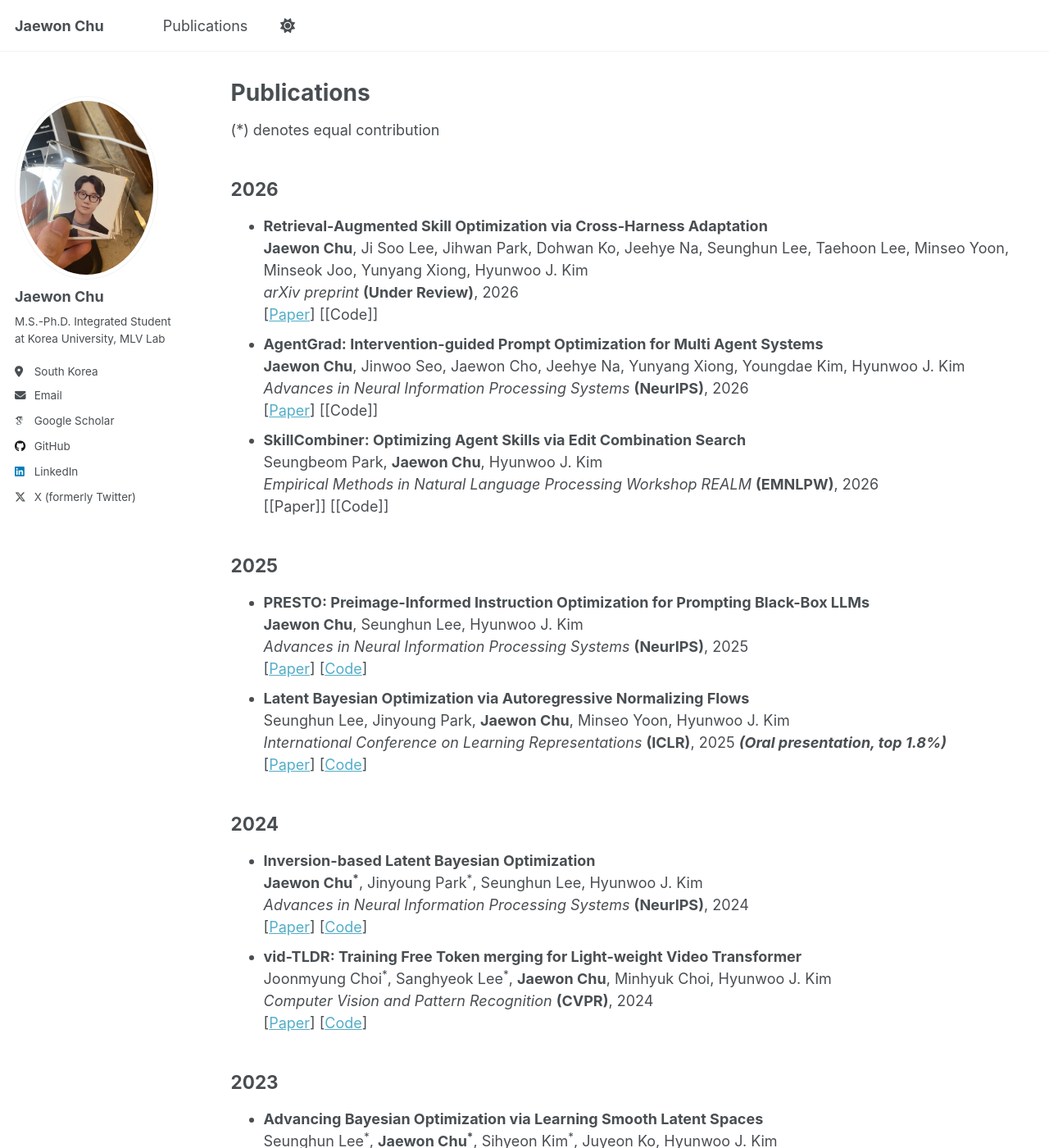
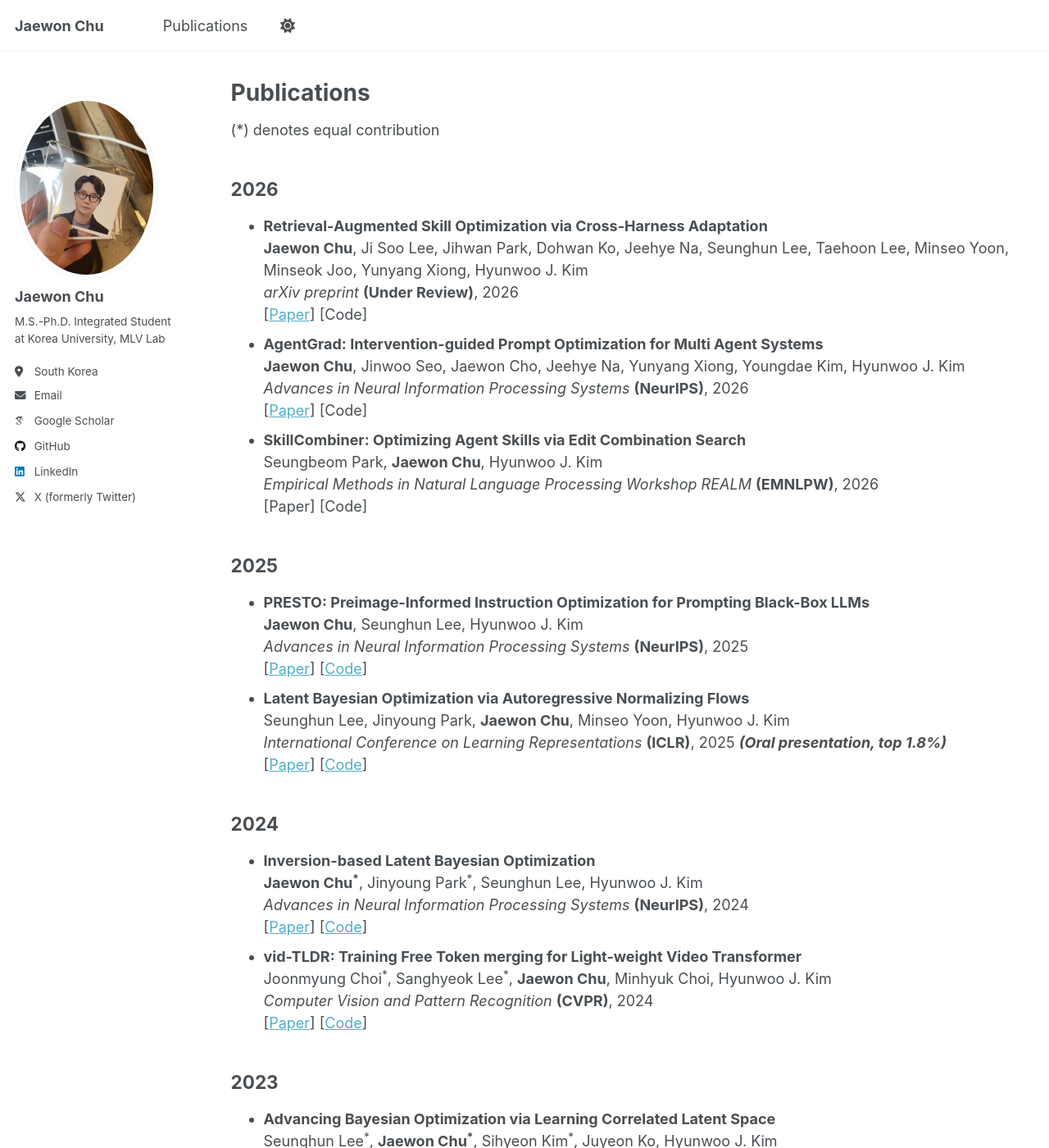
Before and after one commit to jaewonchu/jaewonchu.github.io, a Jekyll site: the page built from _pages/publications.md, in a window 1280 px wide and 1400 px high. Shown: the whole window at 82% size. Built offline with Jekyll 4.4.1, drawn with Linux system fonts in a browser that asks for light colours; some web fonts are replaced; a script that is not in the unit is left out.

Commit message:
Commit message

```diff
--- a/_pages/publications.md
+++ b/_pages/publications.md
@@ -10,15 +10,15 @@ author_profile: true
 - <strong>Retrieval-Augmented Skill Optimization via Cross-Harness Adaptation</strong><br>
   <strong>Jaewon Chu</strong>,  Ji Soo Lee, Jihwan Park, Dohwan Ko, Jeehye Na, Seunghun Lee, Taehoon Lee, Minseo Yoon, Minseok Joo, Yunyang Xiong, Hyunwoo J. Kim<br>
   _arXiv preprint_ <strong>(Under Review)</strong>, 2026<br>
-  [[Paper](https://arxiv.org/pdf/2609.38024)] [[Code]]<br>
+  [[Paper](https://arxiv.org/pdf/2609.38024)] [Code]<br>
 - <strong>AgentGrad: Intervention-guided Prompt Optimization for Multi Agent Systems</strong><br>
   <strong>Jaewon Chu</strong>, Jinwoo Seo, Jaewon Cho, Jeehye Na, Yunyang Xiong, Youngdae Kim, Hyunwoo J. Kim<br>
   _Advances in Neural Information Processing Systems_ <strong>(NeurIPS)</strong>, 2026<br>
-  [[Paper](https://arxiv.org/pdf/2609.08572)] [[Code]]<br>
+  [[Paper](https://arxiv.org/pdf/2609.08572)] [Code]<br>
 - <strong>SkillCombiner: Optimizing Agent Skills via Edit Combination Search</strong><br>
   Seungbeom Park, <strong>Jaewon Chu</strong>, Hyunwoo J. Kim<br>
   _Empirical Methods in Natural Language Processing Workshop REALM_ <strong>(EMNLPW)</strong>, 2026<br>
-  [[Paper]] [[Code]]<br>
+  [Paper] [Code]<br>
 
 ## 2025
 - <strong>PRESTO: Preimage-Informed Instruction Optimization for Prompting Black-Box LLMs</strong><br>
@@ -41,7 +41,7 @@ author_profile: true
   [[Paper](https://arxiv.org/pdf/2403.13347)] [[Code](https://github.com/mlvlab/vid-TLDR)]<br>
 
 ## 2023
-- <strong>Advancing Bayesian Optimization via Learning Smooth Latent Spaces</strong><br>
+- <strong>Advancing Bayesian Optimization via Learning Correlated Latent Space</strong><br>
   Seunghun Lee<sup>*</sup>, <strong>Jaewon Chu<sup>*</sup></strong>, Sihyeon Kim<sup>*</sup>, Juyeon Ko, Hyunwoo J. Kim<br>
   _Advances in Neural Information Processing Systems_ <strong>(NeurIPS)</strong>, 2023<br>
   [[Paper](https://arxiv.org/pdf/2310.20258)] [[Code](https://github.com/mlvlab/CoBO)]<br>
```
Also changed, not shown: _pages/about.md (+3 -3 lines).
